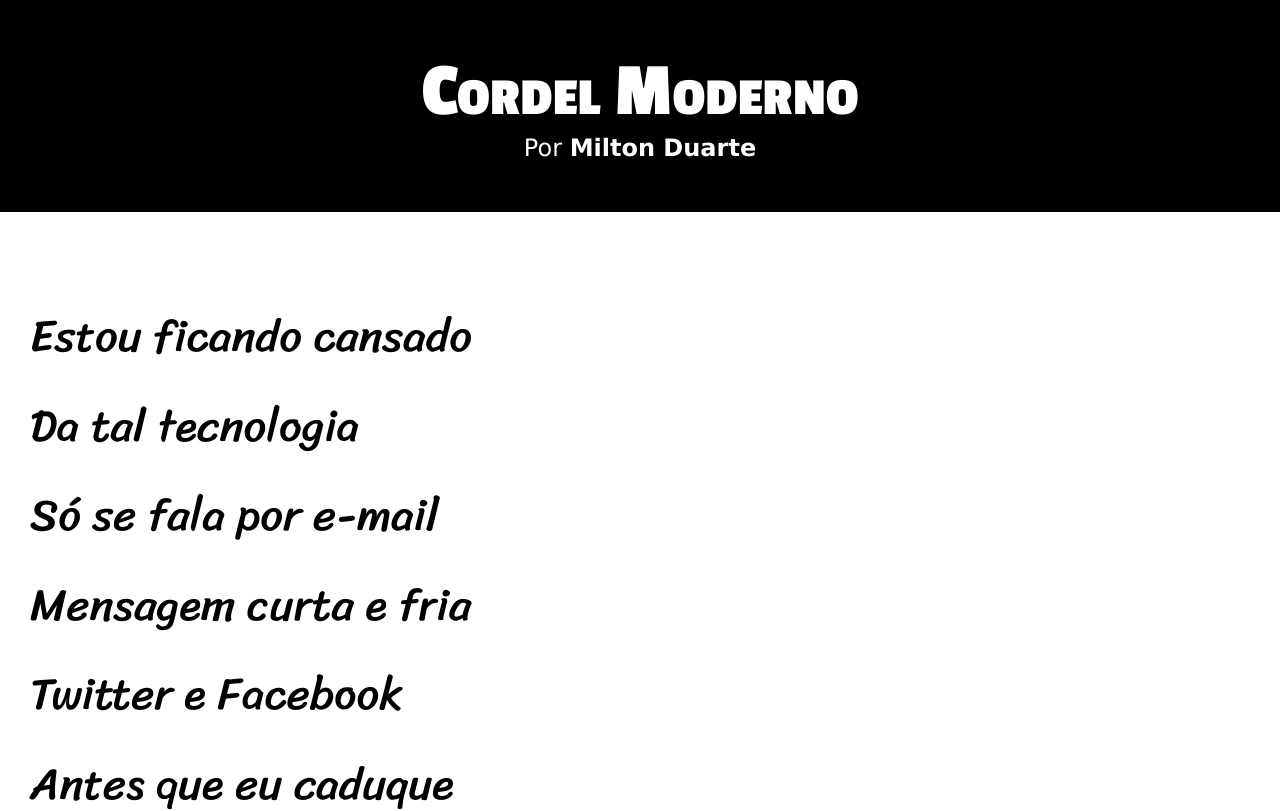
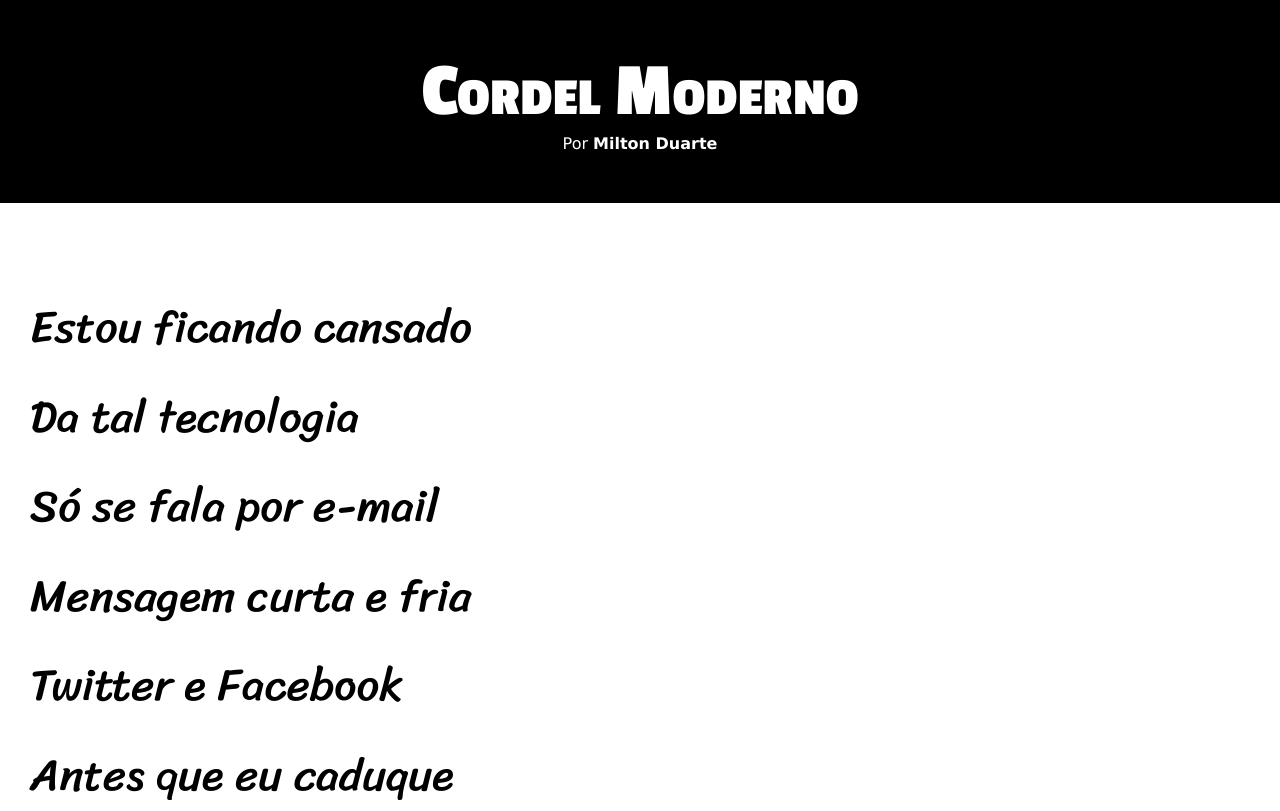
Before and after one commit to TigasLeao/projeto-cordel, a plain HTML site: page index.html in a window 1280 px wide. Shown: the top 811 px of the page. Drawn offline with Linux system fonts and the light colour scheme.

Commit message:
Tentando arrumar pro celular

```diff
--- a/estilo/style.css
+++ b/estilo/style.css
@@ -35,7 +35,6 @@ header > h1 {
 
 header > p {
   padding-bottom: 50px;
-  font-size: 3vh;
 }
 
 a {
@@ -72,7 +71,6 @@ section.imagem {
   background-color: gray;
   color: white;
   box-shadow: inset 6px 6px 13px 0px rgba(0, 0, 0, 0.5);
-  background-size: cover;
   background-attachment: fixed;
 }
 
@@ -90,6 +88,7 @@ section#img01 {
 
 section#img02 {
     background-image: url(../imagens/background002.jpg);
+    background-size: cover;
 }
 
 footer {
```
